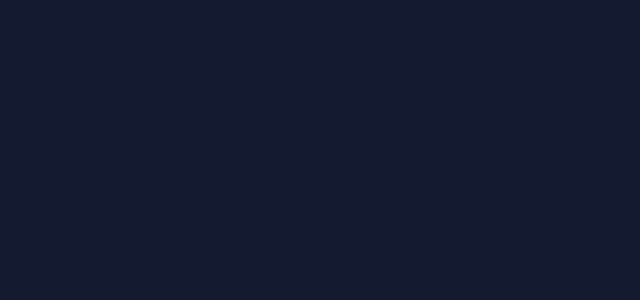
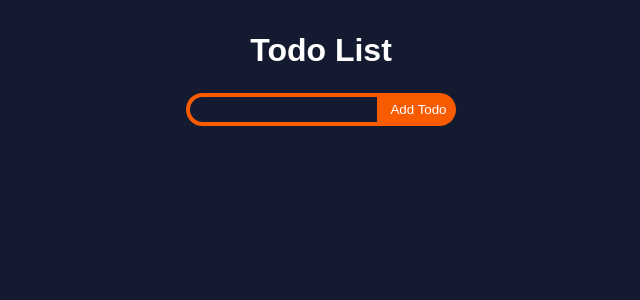
Before and after one commit to Curtisthethird/todolist, a React (Create React App) app in the folder todolist/: page / in a window 1280 px wide. Shown: the top 300 px of the page, without its empty margins (319-959 px from the left). Built offline with nearby package versions, Linux system fonts and the light colour scheme.

Commit message:
Added Todo form and title

```diff
--- a/todolist/src/App.js
+++ b/todolist/src/App.js
@@ -1,10 +1,13 @@
-
+import TodoForm from './TodoForm';
 import './App.css';
 
 function App() {
   return (
     <div className="App">
-
+    <div className='form'>
+    <h1 className='title'>Todo List</h1>
+      <TodoForm />
+      </div>
     </div>
   );
 }
--- /dev/null
+++ b/todolist/src/TodoForm.js
@@ -0,0 +1,15 @@
+import React from 'react'
+
+const TodoForm = () => {
+  return (
+    <div>
+        <div>
+            <input />
+            <button>Add Todo</button>
+        </div>
+
+    </div>
+  )
+}
+
+export default TodoForm
```
